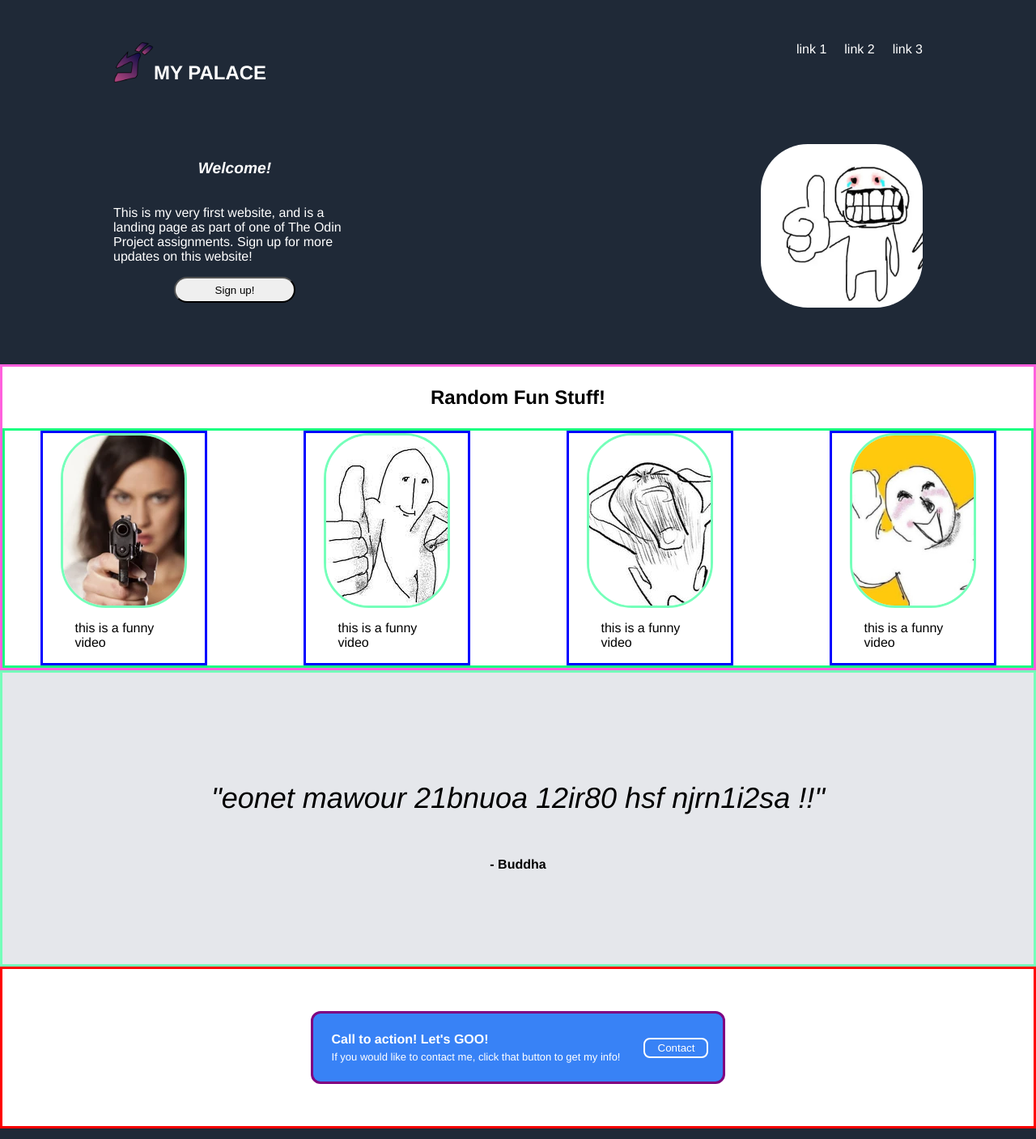
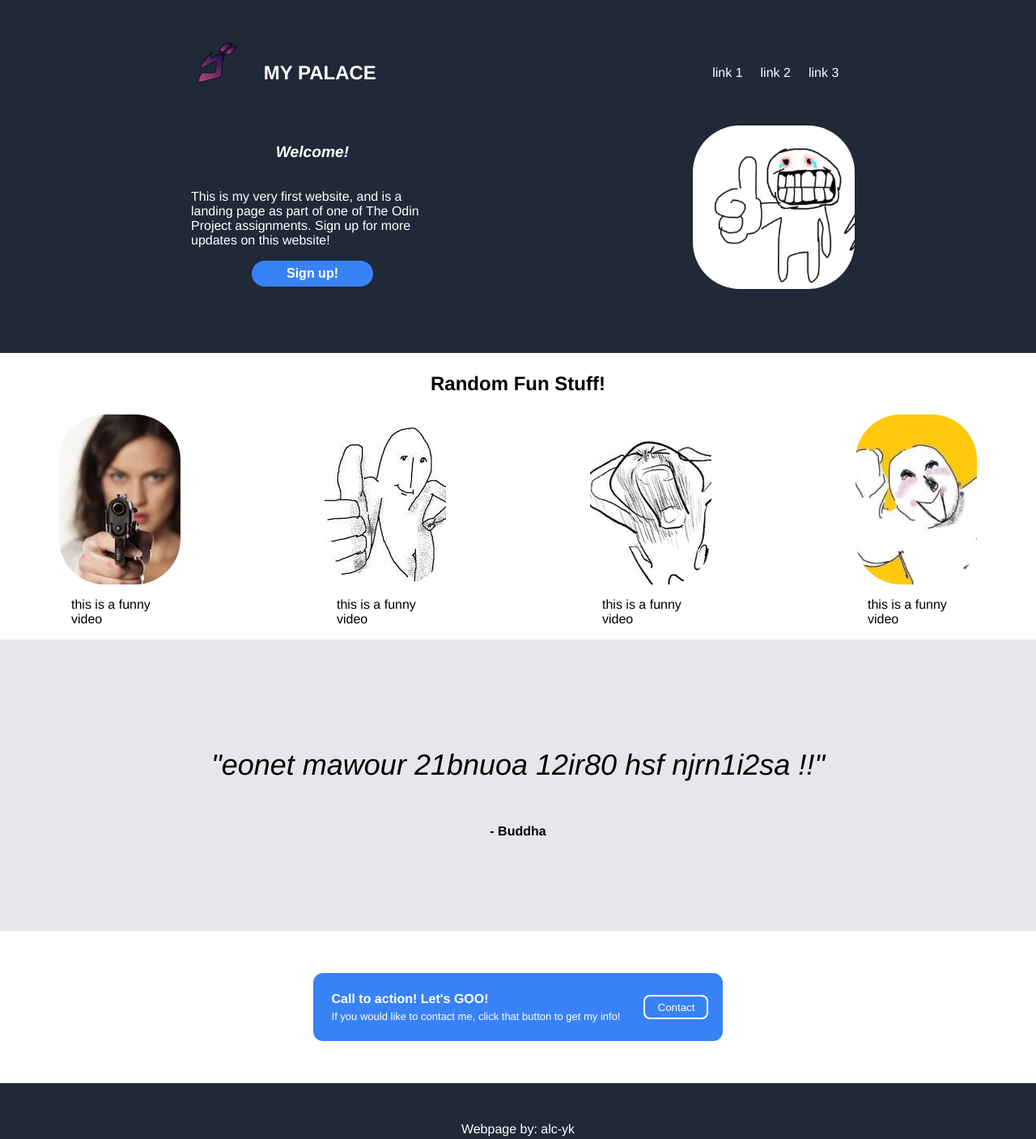
Before and after one commit to alc-yk/landing-page, a plain HTML site: page index.html in a window 1280 px wide. Shown: the top 1407 px of the page at 81% size. Drawn offline with Linux system fonts and the light colour scheme.

Commit message:
Deleted identify borders + adjusted header elements

```diff
--- a/style.css
+++ b/style.css
@@ -4,8 +4,6 @@ body{
 }
 
 .header{
-    display: flex;
-    flex-direction: column;
     padding: 52px;
     justify-content: center;
     align-items: center;
@@ -26,19 +24,22 @@ body{
 
 .lower-header{
     display: flex;
-    justify-content: space-between;
-    flex-basis: auto;
+    justify-content: space-around;
+    align-items: center;
     padding: 18px;
     flex-shrink: 1;
     flex-grow: 1;
     flex-wrap: wrap;
-    max-width: 1000px;
+    flex-basis: 100px;
+
+
 }
 
 .left-lower-header{
     display: flex;
     flex-direction: column;
     flex-basis: 300px;
+    padding: 12px;
 }
 
 .lower-img{
@@ -52,16 +53,17 @@ body{
 
 .upper-header{
     display:flex;
-    flex-direction: row;
-    flex-grow: 1;
-
-    justify-content: space-between;
-    width: 1000px;
+    flex-grow: 0;
+    flex-shrink: 1;
+    justify-content: space-around;
+    align-items: center;
+    gap: 32px;
 }
 
 .logo{
     display: flex;
     overflow: hidden;
+    gap:32px;
 }
 
 .center{
@@ -79,6 +81,12 @@ body{
     height: 32px;
     align-self: center;
     border-radius: 32px;
+
+    background-color: #3882f6;
+    border: 2px solid transparent;
+    color: white;
+    font-size: medium;
+    font-weight: bolder;
 }
 
 .mid-title{
@@ -87,10 +95,6 @@ body{
     font-weight: bolder;
 }
 
-.mid-upper{
-    border: solid rgb(255, 96, 221);
-
-}
 .boxes{
     display: flex;
     flex-basis: 50px;
@@ -99,8 +103,6 @@ body{
 
     gap:32px;
     background-color: white;
-
-    border: solid rgb(26, 255, 129);
 }
 
 .info-box1,
@@ -115,9 +117,6 @@ body{
     align-items: center;
     flex-basis: 200px;
     flex-shrink: 0;
-
-
-    border: solid blue;
 }
 
 .box-click1,
@@ -126,7 +125,6 @@ body{
 .box-click4{
     border-radius: 56px;
     overflow: hidden;
-    border: solid rgb(117, 255, 186);
     width: 150px; /* set the width of the container */
     height: 210px; /* set the height of the container */
 }
@@ -170,9 +168,6 @@ body{
     padding: 98px;
 
     background-color: #e5e7eb;
-
-
-    border: solid rgb(117, 255, 186);
 }
 
 .quote{
@@ -195,9 +190,7 @@ body{
     align-items: center;
     justify-content: center;
     padding: 52px;
-
     gap:32px;
-    border: solid red;
 }
 
 .text{
@@ -214,18 +207,15 @@ body{
     padding: 18px;
     border-radius: 12px;
     gap: 24px;
-
-    border: solid purple
 }
 
 .contact{
     background-color: transparent;
     border: 2px solid white;
     color: white;
-    opacity: 1;
     border-radius: 8px;
     width: 80px;
-    height: 25px;
+    height: 30px;
 }
 
 a{
```
